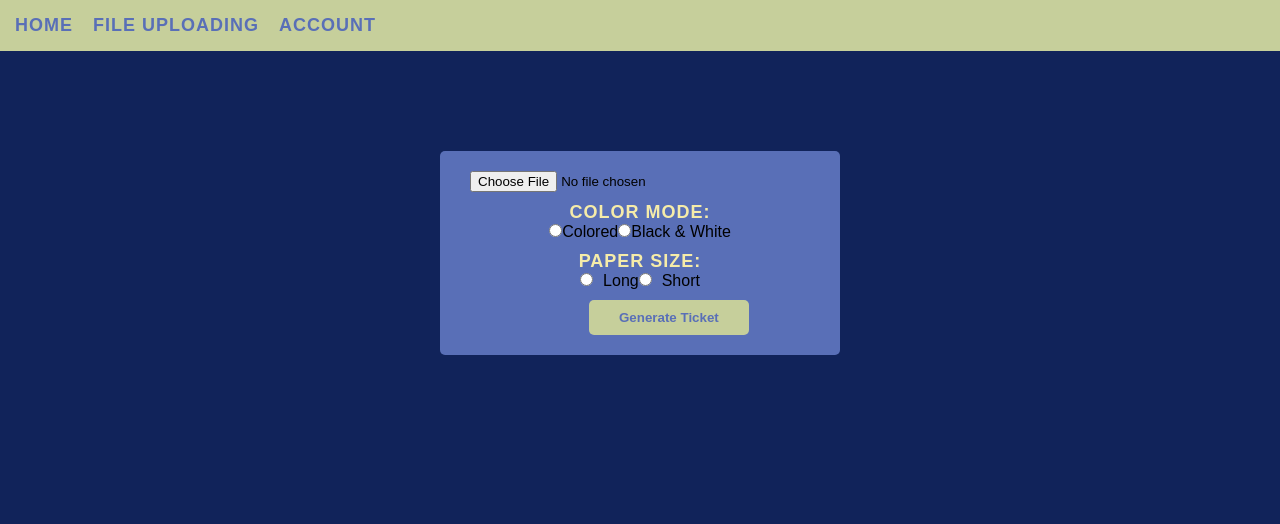
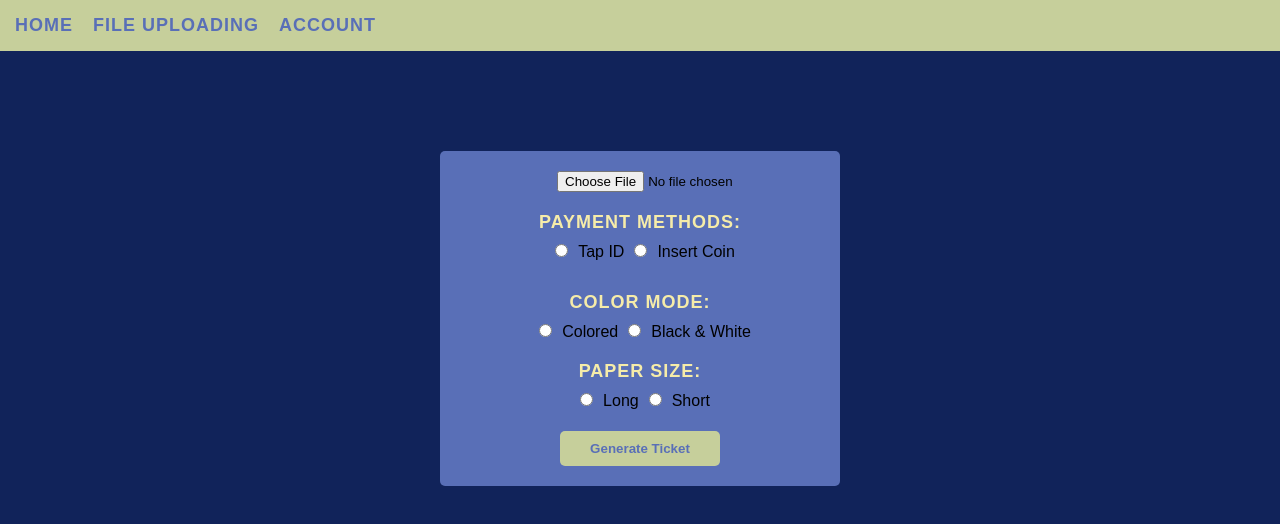
Before and after one commit to lrnzoclmb/Thesis, a React (Create React App) app in the folder my-react-app/: page /FileManagement in a window 1280 px wide. Shown: the top 524 px of the page. Built offline with nearby package versions, Linux system fonts and the light colour scheme.

Commit message:
file upload updated

```diff
--- a/my-react-app/src/FileManagement.js
+++ b/my-react-app/src/FileManagement.js
@@ -1,25 +1,26 @@
-import { useState } from "react";
-import { storage, db } from './firebase';
-import { ref as storageRef, uploadBytes, getDownloadURL } from "firebase/storage";
-import { ref as dbRef, push, get } from "firebase/database";
-import { v4 } from "uuid";
+import { useState } from 'react';
+import { storage, db, auth } from './firebase';
+import { ref as storageRef, uploadBytes, getDownloadURL } from 'firebase/storage';
+import { ref as dbRef, push } from 'firebase/database';
+import { v4 } from 'uuid';
 import QRCode from 'react-qr-code';
-import NavBar from './NavBar'
-import './filemanage.css'
-
+import NavBar from './NavBar';
+import './filemanage.css';
 
 function FileManagement() {
   const [fileUpload, setFileUpload] = useState(null);
-  const [color, setColor] = useState("");
-  const [size, setSize] = useState("");
+  const [color, setColor] = useState('');
+  const [size, setSize] = useState('');
+  const [payment, setPayment] = useState('');
   const [qrCodeData, setQRCodeData] = useState(null);
+  const user = auth.currentUser; // Get the currently authenticated user
 
   const isPDF = (file) => {
     return file.type === "application/pdf";
   };
 
-  const generateQRCodeData = (fileData) => {
-    return JSON.stringify(fileData);
+  const generateQRCodeData = (fileID) => {
+    return JSON.stringify(fileID);
   };
 
   const uploadFile = () => {
@@ -41,12 +42,14 @@ function FileManagement() {
           timestamp: Date.now(),
           colortype: color,
           papersize: size,
+          paymenttype: payment,
+          userID: user ? user.uid : null, // Add the user ID if available
         };
 
         push(tempDatabaseRef, fileData).then((newRef) => {
           const newID = newRef.key;
           const qrCodeData = generateQRCodeData(newID);
-            setQRCodeData(qrCodeData);
+          setQRCodeData(qrCodeData);
 
         }).catch((error) => {
           console.error("Error pushing data to database:", error);
@@ -65,10 +68,30 @@ function FileManagement() {
         <input
           type="file"
           accept=".pdf"
+          id="upload"
           onChange={(event) => {
             setFileUpload(event.target.files[0]);
           }}
         />
+        <div className="payment-method">
+          <h3>Payment Methods: </h3>
+          <input
+            type="radio"
+            name="payments"
+            value="TapID"
+            id="TapId"
+            onChange={() => setPayment('TapID')}
+          />
+          <label htmlFor="long">Tap ID</label>
+          <input
+            type="radio"
+            name="payments"
+            value="Coin"
+            id="insert"
+            onChange={() => setPayment('Coin')}
+          />
+          <label htmlFor="short">Insert Coin</label>
+        </div>
         <div className="color-mode">
           <h3>Color Mode: </h3>
           <input
@@ -107,6 +130,7 @@ function FileManagement() {
           />
           <label htmlFor="short">Short</label>
         </div>
+
         <button onClick={uploadFile}>Generate Ticket</button>
         {qrCodeData && (
           <div className="qr-code">
--- /dev/null
+++ b/my-react-app/src/Homepage.js
@@ -0,0 +1,60 @@
+import { useEffect } from 'react';
+import firebase from 'firebase/compat/app';
+import 'firebase/compat/auth';
+import 'firebase/compat/database';
+import ImageSlider from "./ImageSlider";
+import NavBar from './NavBar';
+
+const Homepage = () => {
+  useEffect(() => {
+
+    const unsubscribe = firebase.auth().onAuthStateChanged(user => {
+      if (user) {
+
+        const userId = user.uid;
+        const userRef = firebase.database().ref('users/' + userId);
+        userRef.once('value', snapshot => {
+          const userData = snapshot.val();
+          console.log(userData);
+        });
+      } else {
+
+        console.log('User is signed out');
+      }
+    });
+
+
+    return () => unsubscribe();
+  }, []);
+
+  const slides = [
+    { url: "http://localhost:3000/image-1.jpg", title: "beach" },
+    { url: "http://localhost:3000/image-2.jpg", title: "boat" },
+    { url: "http://localhost:3000/image-3.jpg", title: "forest" },
+    { url: "http://localhost:3000/image-4.jpg", title: "city" },
+    { url: "http://localhost:3000/image-5.jpg", title: "italy" },
+  ];
+  const containerStyles = {
+    width: "500px",
+    height: "280px",
+    margin: "0 auto",
+  };
+
+  return (
+    <>
+      <NavBar />
+      <div>
+      <h1>Hello monsterlessons</h1>
+      <div style={containerStyles}>
+        <ImageSlider slides={slides} />
+      </div>
+    </div>
+
+      <div>
+        <button>Get started</button>
+      </div>
+    </>
+  );
+};
+
+export default Homepage;
--- a/my-react-app/src/NavBar.js
+++ b/my-react-app/src/NavBar.js
@@ -8,7 +8,7 @@ const NavBar = () => {
         <nav>
           <ul>
             <li>
-              <Link to=" " className='tab'>Home</Link>
+              <Link to="/Homepage" className='tab'>Home</Link>
             </li>
             <li>
               <Link to="/FileManagement" className='tab'>File Uploading</Link>
--- a/my-react-app/src/filemanage.css
+++ b/my-react-app/src/filemanage.css
@@ -1,16 +1,19 @@
 .file-management {
   background-color: #596FB7;
   padding: 20px 30px;
-    margin: 0px auto;
+  margin: 100px auto 0;
   width: 400px;
-    margin-top: 100px;
   outline: none;
   border: none;
   border-radius: 5px;
+  display: flex;
+  flex-direction: column;
+  align-items: center;
 }
 
 .color-mode,
-  .paper-size {
+.paper-size,
+.payment-method {
   margin-top: 10px;
   text-align: center;
 }
@@ -19,10 +22,8 @@
   margin-top: 20px;
 }
 
-  .file-management button
-  {
+.file-management button {
   margin-top: 10px;
-    margin-left: 35%;
   padding: 10px 30px;
   border: none;
   outline: none;
@@ -32,8 +33,13 @@
   font-weight: 600;
 }
 
-  .color-mode h3
-  {
+.file-management input[id="upload"] {
+  margin-left: auto;
+}
+
+.color-mode h3,
+.paper-size h3,
+.payment-method h3 {
   text-align: center;
   color: #F6ECA9;
   font-size: 18px;
@@ -42,18 +48,52 @@
   letter-spacing: 1px;
 }
 
-  .paper-size h3
+.payment-method h3
 {
-    text-align: center;
-    color: #F6ECA9;
-    font-size: 18px;
-    text-transform: uppercase;
-    font-weight: 600;
-    letter-spacing: 1px;
   margin-top: 10px;
+  margin-bottom: 10px;
 }
 
-  .paper-size input
+.payment-method input[type="radio"]
+{
+  margin-bottom: 15px;
+  margin-left: 10px;
+}
+
+.payment-method input[id="TapId"],
+.payment-method input[id="insert"]
 {
   margin-right: 10px;
 }
+
+.color-mode h3
+{
+  margin-top: 10px;
+  margin-bottom: 10px;
+}
+.paper-size h3 {
+  margin-top: 10px;
+  margin-bottom: 10px;
+}
+
+.paper-size input[type="radio"] {
+  margin-bottom: 15px;
+  margin-left: 10px;
+
+}
+
+.paper-size input[id="long"],
+.paper-size input[id=short]
+{
+  margin-right: 10px;
+}
+
+.color-mode input[id="colored"],
+.color-mode input[id="bnw"] {
+  margin-right: 10px;
+
+}
+
+.color-mode input[type="radio"] {
+  margin-left: 10px; /* Adjust this value to increase or decrease the space between radio input and label */
+}
--- a/my-react-app/src/firebase.js
+++ b/my-react-app/src/firebase.js
@@ -1,9 +1,10 @@
 //import { initializeApp } from "firebase/app";
-import firebase from 'firebase/compat/app'
+import firebase from 'firebase/compat/app';
 import 'firebase/compat/auth';
-import 'firebase/compat/database'
-import { getStorage } from "firebase/storage";
-import { getDatabase } from "firebase/database";
+import 'firebase/compat/database';
+import { getStorage } from 'firebase/storage';
+import { getDatabase } from 'firebase/database';
+import { getAuth } from 'firebase/auth';
 
 
 const firebaseConfig = {
@@ -17,6 +18,19 @@ const firebaseConfig = {
 };
 
 const app = firebase.initializeApp(firebaseConfig);
-export default app
+
+// Enable session persistence
+firebase.auth().setPersistence(firebase.auth.Auth.Persistence.SESSION)
+  .then(() => {
+    console.log('Session persistence enabled');
+  })
+  .catch((error) => {
+    console.error('Error enabling session persistence:', error);
+  });
+
+const auth = getAuth(app); // Get the authentication object
+
+export default app;
 export const storage = getStorage(app);
 export const db = getDatabase(app);
+export { auth }; // Export the auth object for authentication
--- a/my-react-app/src/login.js
+++ b/my-react-app/src/login.js
@@ -1,33 +1,35 @@
-import React, { useState } from 'react'
+import React, { useState } from 'react';
+import { Link, useNavigate } from 'react-router-dom';
+import firebase from './firebase';
 import './signup.css'
-import { Link, useNavigate } from 'react-router-dom'
-import firebase from './firebase'
+
+const Login = () => {
+  const [email, setEmail] = useState('');
+  const [pass, setPass] = useState('');
+  const navigate = useNavigate();
+
+  const submit = async (e) => {
+    e.preventDefault();
+    try {
+      const userCredential = await firebase.auth().signInWithEmailAndPassword(email, pass);
+      if (userCredential.user) {
+
+        const user = userCredential.user;
 
 
-const Login = () => {
+        const userProfile = {
+          uid: user.uid,
+          email: user.email,
 
-  const [email, setEmail] = useState('')
-  const [pass, setPass] = useState('')
-  const navigate = useNavigate()
+        };
 
-  const submit = async(e) =>
-  {
-      e.preventDefault()
-      try
-      {
-          const user = await firebase.auth().signInWithEmailAndPassword(email, pass)
-          if (user)
-          {
 
-              alert("Login successfully")
-              navigate("/FileManagement");
-          }
+        navigate('/Homepage', { state: { userProfile } });
       }
-      catch (error)
-      {
-          alert(error)
-      }
-  }
+    } catch (error) {
+      alert(error.message);
+    }
+  };
   return (
     <>
     <div className='main_container_signup'>
@@ -46,7 +48,7 @@ const Login = () => {
 
     </div>
     </>
-  )
-}
+   );
+  };
 
-export default Login
+export default Login;
--- a/my-react-app/src/rout.js
+++ b/my-react-app/src/rout.js
@@ -1,22 +1,28 @@
-import React from 'react'
-import { Routes, Route} from 'react-router-dom'
-import Signup from './signup'
-import Login from './login'
-import Homepage from './Homepage'
-import FileManagement from './FileManagement'
-
+import React, { useState } from 'react';
+import { Routes, Route } from 'react-router-dom';
+import Signup from './signup';
+import Login from './login';
+import Homepage from './Homepage';
+import FileManagement from './FileManagement';
 
 const Rout = () => {
+  const [userProfile, setUserProfile] = useState(null);
+
+  const handleLogin = (profile) => {
+    setUserProfile(profile);
+  };
+
   return (
-    <>
     <Routes>
-        <Route path='/' element={<Login />}></Route>
-        <Route path='/signup' element={<Signup />}></Route>
-        <Route path='/Homepage' element={<Homepage />}></Route>
-        <Route path='/FileManagement' element={<FileManagement />}></Route>
+      <Route path="/" element={<Login onLogin={handleLogin} />} />
+      <Route path="/signup" element={<Signup />} />
+      <Route path="/Homepage" element={<Homepage />} />
+      <Route
+        path="/FileManagement"
+        element={<FileManagement userProfile={userProfile} />}
+      />
     </Routes>
-    </>
-  )
-}
+  );
+};
 
-export default Rout
+export default Rout;
```
Also changed, not shown: my-react-app/src/ImageSlider.js (added, +99 -0 lines). Lines whose indentation alone changed are shown as unchanged.
